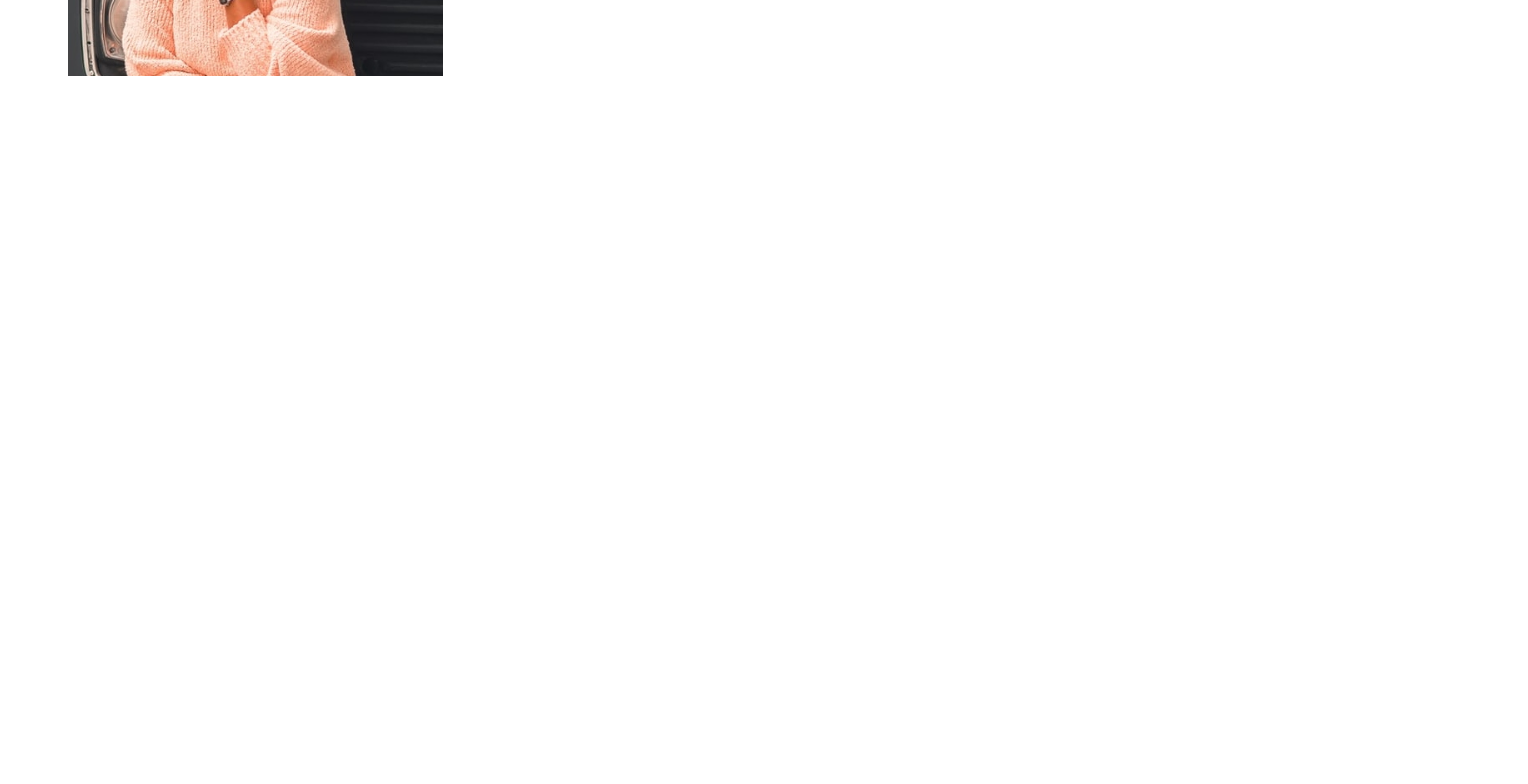
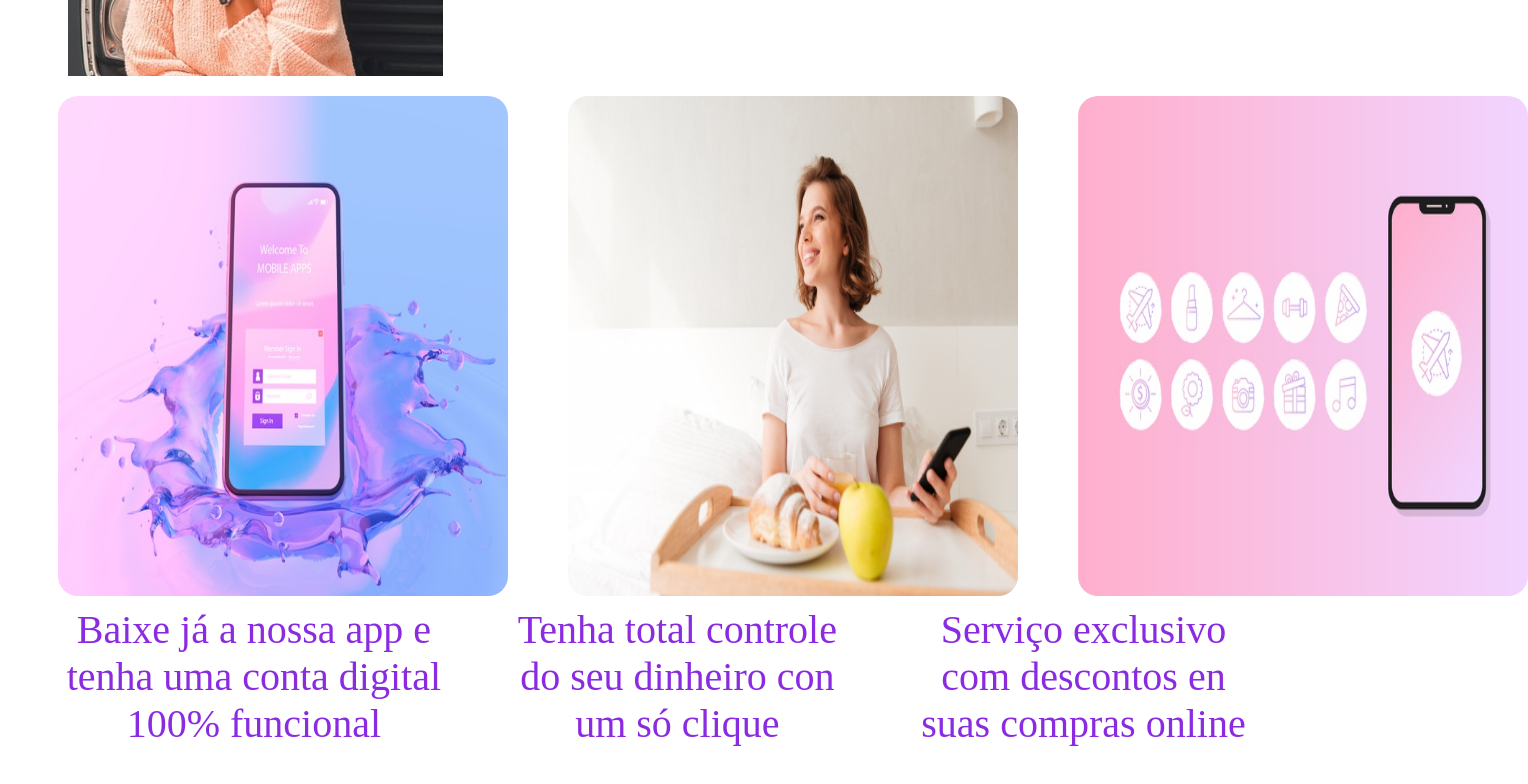
Before and after one commit to simone-art/projeto-ibank, an Angular app: page / in a window 1280 px wide. Shown: the part 866-1650 px from the top of the page, 1528 px wide, since content can reach past the window. Before the commit the page ends 960 px from the top, so only its background shows below. Built offline with nearby package versions, Linux system fonts and the light colour scheme.

Commit message:
Criado componente container-beneficios

```diff
--- a/src/app/app.component.html
+++ b/src/app/app.component.html
@@ -1,2 +1,3 @@
 <app-cabecalho></app-cabecalho>
 <app-container-bemvindos></app-container-bemvindos>
+<app-container-beneficios></app-container-beneficios>
--- a/src/app/app.module.ts
+++ b/src/app/app.module.ts
@@ -5,12 +5,14 @@ import { AppRoutingModule } from './app-routing.module';
 import { AppComponent } from './app.component';
 import { CabecalhoComponent } from './cabecalho/cabecalho.component';
 import { ContainerBemvindosComponent } from './container-bemvindos/container-bemvindos.component';
+import { ContainerBeneficiosComponent } from './container-beneficios/container-beneficios.component';
 
 @NgModule({
   declarations: [
     AppComponent,
     CabecalhoComponent,
-    ContainerBemvindosComponent
+    ContainerBemvindosComponent,
+    ContainerBeneficiosComponent
   ],
   imports: [
     BrowserModule,
--- /dev/null
+++ b/src/app/container-beneficios/container-beneficios.component.css
@@ -0,0 +1,28 @@
+
+body {
+    margin: 0 auto;
+}
+
+.container-beneficios, .textos-beneficios {
+    display: flex;
+    flex-direction: row;
+    align-items: center;
+}
+
+.imagem-beneficios {
+    margin-top: 10px;
+    width: 450px;
+    height: 500px;
+    margin-right: 10px;
+    margin-left: 50px;
+    border-radius: 20px;
+}
+
+.beneficios-ibank {
+    margin-top: 10px;
+    margin-right: 10px;
+    margin-left: 50px;
+    font-size: 40px;
+    color: blueviolet;
+    text-align: center;
+}
--- /dev/null
+++ b/src/app/container-beneficios/container-beneficios.component.html
@@ -0,0 +1,13 @@
+<section>
+    <div class="container-beneficios">
+        <img src="../../assets/images/mobile5.jpg" class="imagem-beneficios" alt="">
+        <img src="../../assets/images/mulher.jpg" class="imagem-beneficios" alt="">
+        <img src="../../assets/images/mobile6.jpg" class="imagem-beneficios" alt="">
+    </div>
+    <div class="textos-beneficios">
+        <p class="beneficios-ibank">Baixe já a nossa app e tenha uma conta digital 100% funcional</p>
+        <p class="beneficios-ibank">Tenha total controle do seu dinheiro con um só clique</p>
+        <p class="beneficios-ibank">Serviço exclusivo com descontos en suas compras online</p>
+
+    </div>
+</section>
--- /dev/null
+++ b/src/app/container-beneficios/container-beneficios.component.ts
@@ -0,0 +1,15 @@
+import { Component, OnInit } from '@angular/core';
+
+@Component({
+  selector: 'app-container-beneficios',
+  templateUrl: './container-beneficios.component.html',
+  styleUrls: ['./container-beneficios.component.css']
+})
+export class ContainerBeneficiosComponent implements OnInit {
+
+  constructor() { }
+
+  ngOnInit(): void {
+  }
+
+}
```
Also changed, not shown: 1 other file (tests, documents, lock files or other folders).
